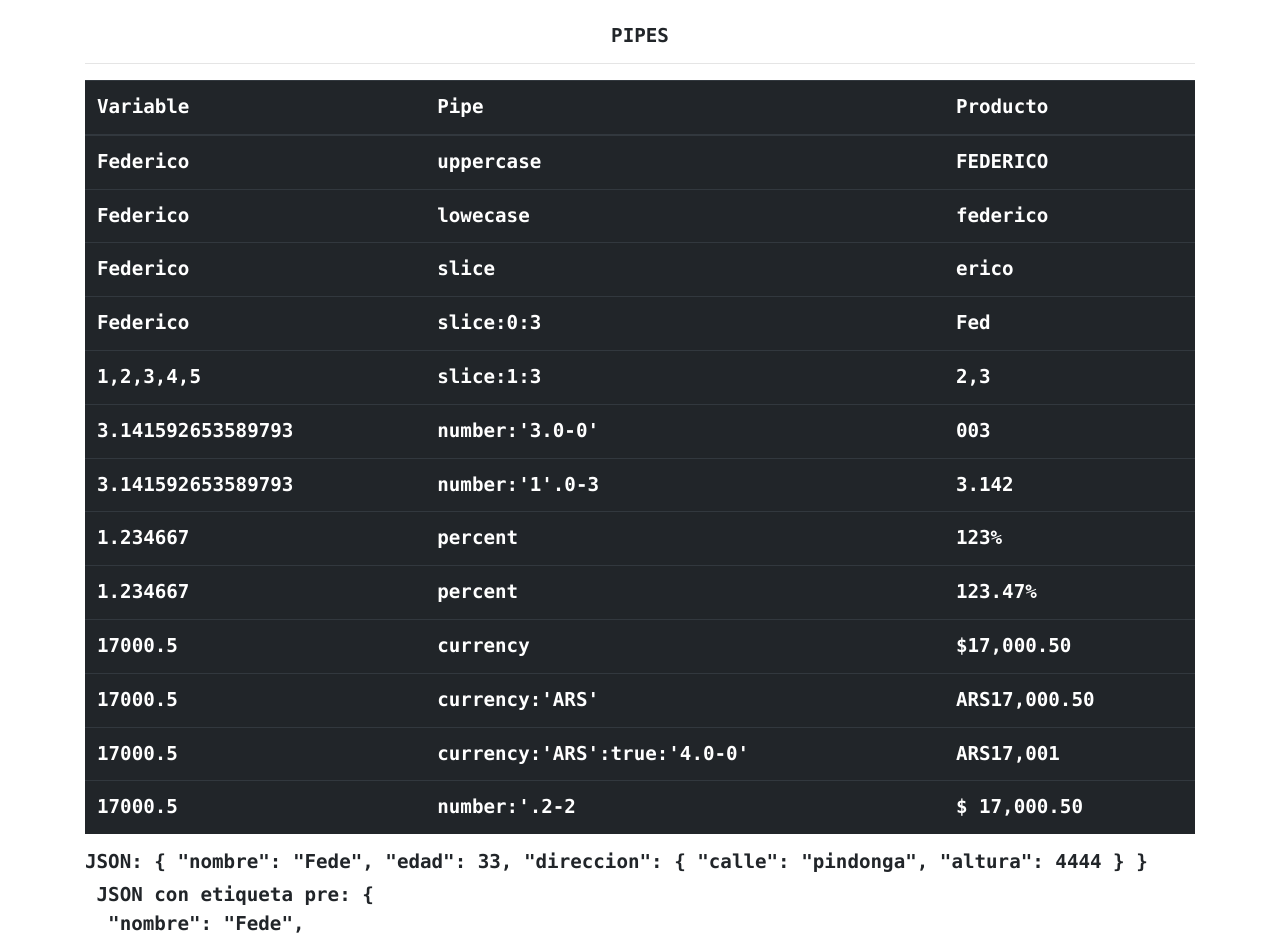
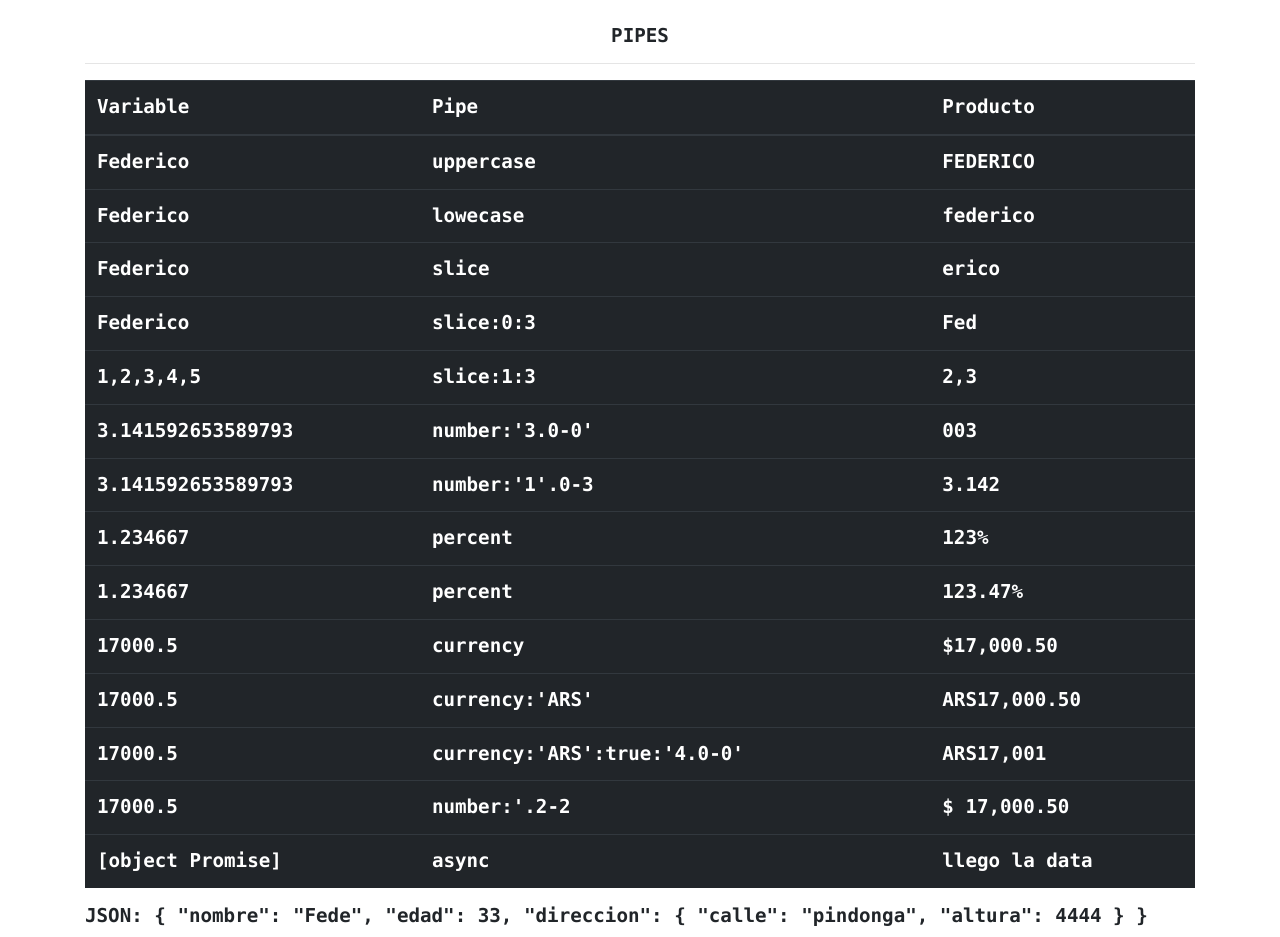
Before and after one commit to fedeatanasoff/angular-pipes, an Angular app: page / in a window 1280 px wide. Shown: the top 937 px of the page. Built offline with nearby package versions, Linux system fonts and the light colour scheme.

Commit message:
pipe async

```diff
--- a/src/app/app.component.html
+++ b/src/app/app.component.html
@@ -76,6 +76,11 @@
         <th>number:'.2-2</th>
         <th>$ {{ salario | number:'.2-2'}} </th>
       </tr>
+      <tr>
+        <th>{{ valorPromesa }}</th>
+        <th> async </th>
+        <th> {{ valorPromesa | async }} </th>
+      </tr>
     </tbody>
   </table>
 
--- a/src/app/app.component.ts
+++ b/src/app/app.component.ts
@@ -13,11 +13,17 @@
   a = 1.234667;
   salario = 17000.5;
   heroe = {
-    nombre: "Fede",
+    nombre: 'Fede',
     edad: 33,
-    direccion:{
+    direccion: {
       calle: 'pindonga',
       altura: 4444
     }
-  }
+  };
+
+  valorPromesa = new Promise((resolve, reject) => {
+    setTimeout(() => {
+      resolve('llego la data');
+    }, 3000);
+  });
 }
```
